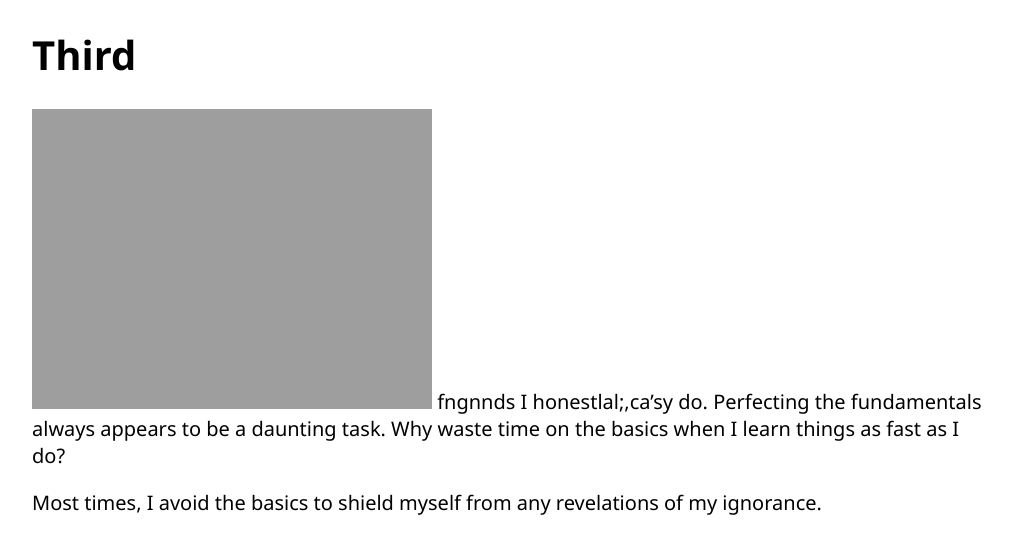
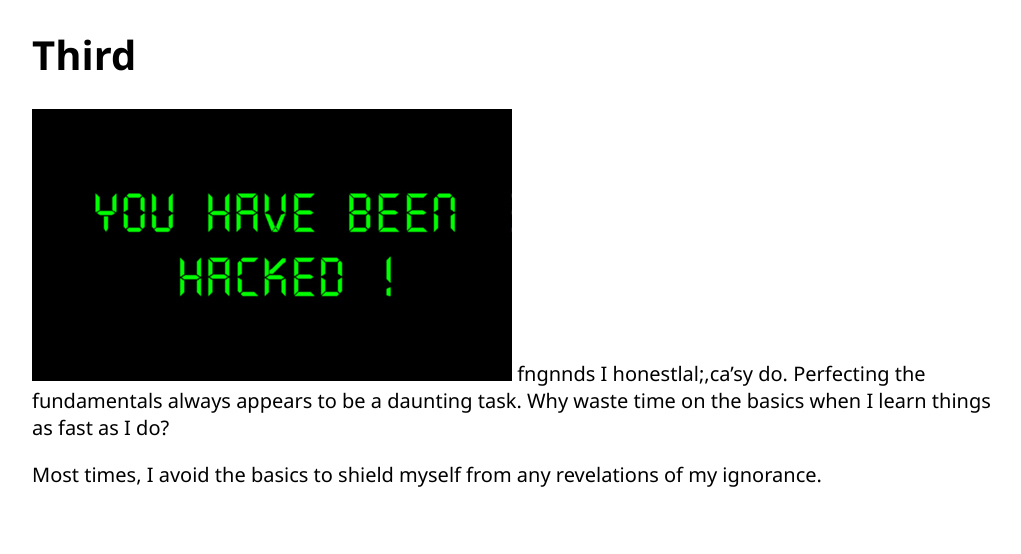
Before and after one commit to sayinathk/sayinathk.github.io, a Jekyll site: the page built from _posts/2020-02-23-third-past-post.md, in a window 1280 px wide. Shown: the top 554 px of the page, without its empty margins (128-1149 px from the left). Built offline with Jekyll 4.4.1, drawn with Linux system fonts in a browser that asks for light colours.

Commit message:
Update 2020-02-23-third-past-post.md

```diff
--- a/_posts/2020-02-23-third-past-post.md
+++ b/_posts/2020-02-23-third-past-post.md
@@ -3,9 +3,9 @@ layout: post
 title: Third
 permalink: /third/
 description: Most times, I avoid the basics to shield myself from any revelations of my ignorance. Tube vides you’ve watched click here to discover your Ads Persona
-image: images/hack.png
+image: images/hack.jpg
 ---
-![qwe]({{site.url}}/images/hack.png)
+![qwe]({{site.url}}/images/hack.jpg)
 fngnnds
 I honestlal;,ca'sy do. Perfecting the fundamentals always appears to be a daunting task. Why waste time on the basics when I learn things as fast as I do?
 
```
